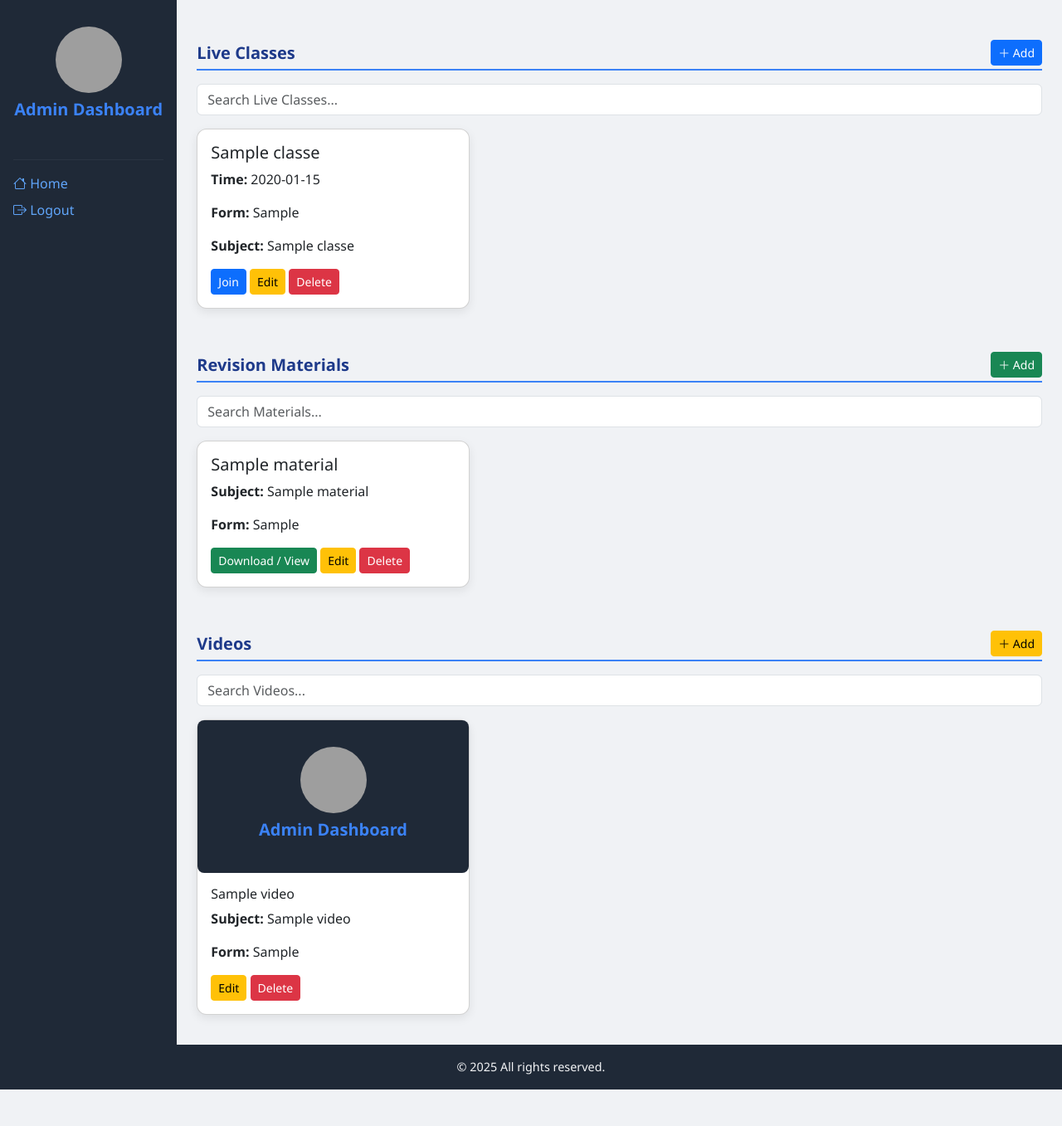
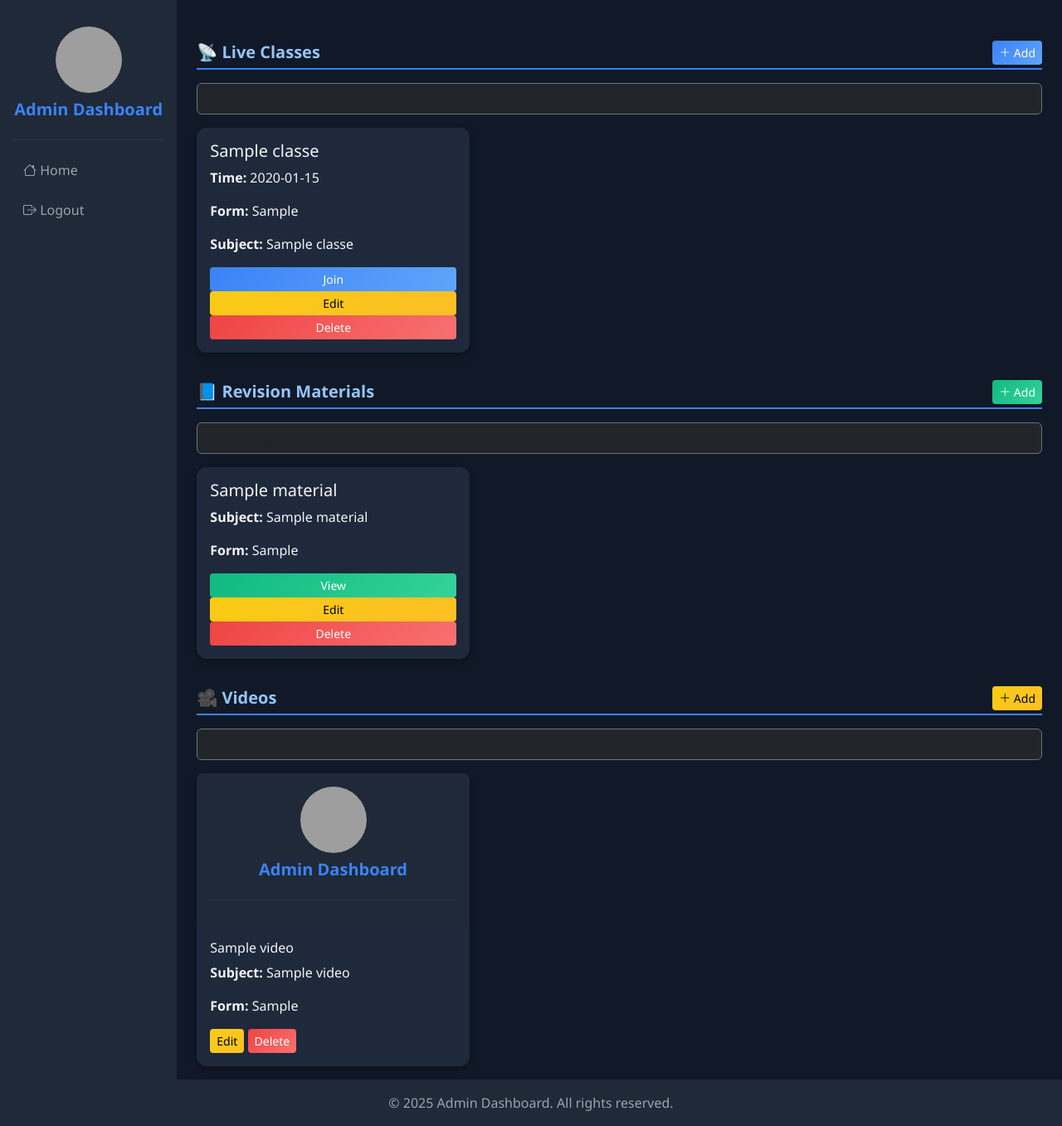
Before and after one commit to sakwasilas/hschool, a Flask app: page /admin in a window 1280 px wide. Shown: the whole page at 83% size. Before the commit the page ends 1313 px from the top, so only its background shows below. Run offline with Flask 3, Linux system fonts and the light colour scheme; the visitor is signed in with stand-in values (Sample User, id 1); tables that the repository leaves empty hold one stand-in row (values such as "Sample post"); some libraries are stand-ins or nearby versions; grey boxes are pictures that could not be loaded.

Commit message:
midea queriries

```diff
--- a/templates/admin/admin_dashboard.html
+++ b/templates/admin/admin_dashboard.html
@@ -4,41 +4,116 @@
   <meta charset="UTF-8">
   <meta name="viewport" content="width=device-width, initial-scale=1.0">
   <title>Admin Dashboard</title>
+
+  <!-- Bootstrap & Icons -->
   <link href="https://cdn.jsdelivr.net/npm/bootstrap@5.3.3/dist/css/bootstrap.min.css" rel="stylesheet">
   <link href="https://cdn.jsdelivr.net/npm/bootstrap-icons/font/bootstrap-icons.css" rel="stylesheet">
+
   <style>
     body {
-      background-color: #f0f2f5;
-      min-height: 100vh;
+      background-color: #111827;
+      color: #f3f4f6;
+      font-family: 'Segoe UI', sans-serif;
       display: flex;
       flex-direction: column;
-      font-family: 'Segoe UI', sans-serif;
+      min-height: 100vh;
     }
+
+    /* Sidebar */
     .sidebar {
       background-color: #1f2937;
-      color: #f3f4f6;
       min-height: 100vh;
       padding: 2rem 1rem;
+      color: #f3f4f6;
     }
-    .sidebar h5 { color: #3b82f6; font-weight: bold; }
-    .sidebar a { color: #60a5fa; text-decoration: none; }
-    .sidebar a:hover { color: #3b82f6; text-decoration: underline; }
+    .sidebar h5 {
+      color: #3b82f6;
+      font-weight: bold;
+    }
+    .sidebar a {
+      color: #9ca3af;
+      text-decoration: none;
+      display: block;
+      margin: 0.5rem 0;
+      padding: 0.5rem 0.75rem;
+      border-radius: 8px;
+      transition: background 0.2s, color 0.2s;
+    }
+    .sidebar a:hover {
+      color: #3b82f6;
+      background-color: #374151;
+    }
+
+    /* Section title */
     .section-title {
       font-weight: 600;
       font-size: 1.25rem;
       margin-top: 2rem;
       margin-bottom: 1rem;
-      color: #1e3a8a;
+      color: #93c5fd;
       border-bottom: 2px solid #3b82f6;
       padding-bottom: 0.25rem;
       display: flex;
       justify-content: space-between;
       align-items: center;
     }
-    .card { border-radius: 12px; box-shadow: 0 4px 12px rgba(0,0,0,0.08); margin-bottom: 20px; }
-    .card:hover { transform: translateY(-3px); box-shadow: 0 6px 20px rgba(0,0,0,0.15); }
-    footer { background-color: #1f2937; color: #f3f4f6; text-align: center; padding: 1rem 0; margin-top: auto; font-size: 0.9rem; }
-    .ratio iframe { border-radius: 8px; }
+
+    /* Cards */
+    .card {
+      border: none;
+      border-radius: 12px;
+      background-color: #1e293b;
+      color: #f3f4f6;
+      box-shadow: 0 4px 10px rgba(0,0,0,0.3);
+      transition: transform 0.2s, box-shadow 0.2s;
+    }
+    .card:hover {
+      transform: translateY(-3px);
+      box-shadow: 0 8px 20px rgba(0,0,0,0.4);
+    }
+
+    .btn {
+      border: none;
+    }
+
+    .btn-primary {
+      background: linear-gradient(135deg, #3b82f6, #60a5fa);
+    }
+    .btn-success {
+      background: linear-gradient(135deg, #10b981, #34d399);
+    }
+    .btn-warning {
+      background: linear-gradient(135deg, #facc15, #fbbf24);
+      color: #000;
+    }
+    .btn-danger {
+      background: linear-gradient(135deg, #ef4444, #f87171);
+    }
+
+    .ratio iframe {
+      border-radius: 8px;
+    }
+
+    footer {
+      background-color: #1f2937;
+      color: #9ca3af;
+      text-align: center;
+      padding: 1rem;
+      margin-top: auto;
+    }
+
+    /* Responsive adjustments */
+    @media (max-width: 768px) {
+      .sidebar {
+        text-align: center;
+        padding: 1rem;
+        min-height: auto;
+      }
+      .sidebar a {
+        display: inline-block;
+        margin: 0.3rem;
+      }
+    }
   </style>
 </head>
 <body>
@@ -47,14 +122,14 @@
   <div class="row flex-nowrap">
 
     <!-- Sidebar -->
-    <nav class="col-12 col-md-3 col-lg-2 sidebar d-flex flex-column sticky-top">
+    <nav class="col-12 col-md-3 col-lg-2 sidebar sticky-top">
       <div class="text-center mb-4">
         <img src="{{ url_for('static', filename='images/logo.jpg') }}" alt="Logo" class="rounded-circle mb-2" width="80" height="80">
         <h5>Admin Dashboard</h5>
       </div>
       <hr style="border-color: rgba(255,255,255,0.2);">
-      <a href="{{ url_for('admin_dashboard') }}" class="mb-2 d-block"><i class="bi bi-house"></i> Home</a>
-      <a href="{{ url_for('logout') }}" class="mb-2 d-block"><i class="bi bi-box-arrow-right"></i> Logout</a>
+      <a href="{{ url_for('admin_dashboard') }}"><i class="bi bi-house"></i> Home</a>
+      <a href="{{ url_for('logout') }}"><i class="bi bi-box-arrow-right"></i> Logout</a>
     </nav>
 
     <!-- Main Content -->
@@ -62,25 +137,25 @@
 
       <!-- Live Classes Section -->
       <div class="section-title">
-        Live Classes
+        📡 Live Classes
         <button class="btn btn-sm btn-primary" data-bs-toggle="modal" data-bs-target="#addLiveClassModal">
           <i class="bi bi-plus-lg"></i> Add
         </button>
       </div>
-      <input type="text" class="form-control mb-3" id="searchLiveClasses" placeholder="Search Live Classes...">
+
+      <input type="text" class="form-control mb-3 bg-dark text-light border-secondary" id="searchLiveClasses" placeholder="Search Live Classes...">
+
       <div class="row row-cols-1 row-cols-md-2 row-cols-lg-3 g-3" id="liveClassesContainer">
         {% for cls in live_classes %}
         <div class="col card-item">
-          <div class="card">
-            <div class="card-body">
-              <h5 class="card-title">{{ cls.title }}</h5>
-              <p class="card-text"><strong>Time:</strong> {{ cls.time }}</p>
-              <p class="card-text"><strong>Form:</strong> {{ cls.form }}</p>
-              <p class="card-text"><strong>Subject:</strong> {{ cls.subject }}</p>
-              <a href="{{ cls.link }}" target="_blank" class="btn btn-primary btn-sm">Join</a>
-              <a href="{{ url_for('edit_live_class', class_id=cls.id) }}" class="btn btn-warning btn-sm">Edit</a>
-              <a href="{{ url_for('delete_live_class', class_id=cls.id) }}" class="btn btn-danger btn-sm">Delete</a>
-            </div>
+          <div class="card p-3">
+            <h5>{{ cls.title }}</h5>
+            <p><strong>Time:</strong> {{ cls.time }}</p>
+            <p><strong>Form:</strong> {{ cls.form }}</p>
+            <p><strong>Subject:</strong> {{ cls.subject }}</p>
+            <a href="{{ cls.link }}" target="_blank" class="btn btn-primary btn-sm">Join</a>
+            <a href="{{ url_for('edit_live_class', class_id=cls.id) }}" class="btn btn-warning btn-sm">Edit</a>
+            <a href="{{ url_for('delete_live_class', class_id=cls.id) }}" class="btn btn-danger btn-sm">Delete</a>
           </div>
         </div>
         {% endfor %}
@@ -88,24 +163,24 @@
 
       <!-- Revision Materials Section -->
       <div class="section-title">
-        Revision Materials
+        📘 Revision Materials
         <button class="btn btn-sm btn-success" data-bs-toggle="modal" data-bs-target="#addMaterialModal">
           <i class="bi bi-plus-lg"></i> Add
         </button>
       </div>
-      <input type="text" class="form-control mb-3" id="searchMaterials" placeholder="Search Materials...">
+
+      <input type="text" class="form-control mb-3 bg-dark text-light border-secondary" id="searchMaterials" placeholder="Search Materials...">
+
       <div class="row row-cols-1 row-cols-md-2 row-cols-lg-3 g-3" id="materialsContainer">
         {% for mat in revision_materials %}
         <div class="col card-item">
-          <div class="card">
-            <div class="card-body">
-              <h5 class="card-title">{{ mat.title }}</h5>
-              <p class="card-text"><strong>Subject:</strong> {{ mat.subject }}</p>
-              <p class="card-text"><strong>Form:</strong> {{ mat.form }}</p>
-              <a href="{{ mat.link }}" target="_blank" class="btn btn-success btn-sm">Download / View</a>
-              <a href="{{ url_for('edit_material', material_id=mat.id) }}" class="btn btn-warning btn-sm">Edit</a>
-              <a href="{{ url_for('delete_material', material_id=mat.id) }}" class="btn btn-danger btn-sm">Delete</a>
-            </div>
+          <div class="card p-3">
+            <h5>{{ mat.title }}</h5>
+            <p><strong>Subject:</strong> {{ mat.subject }}</p>
+            <p><strong>Form:</strong> {{ mat.form }}</p>
+            <a href="{{ mat.link }}" target="_blank" class="btn btn-success btn-sm">View</a>
+            <a href="{{ url_for('edit_material', material_id=mat.id) }}" class="btn btn-warning btn-sm">Edit</a>
+            <a href="{{ url_for('delete_material', material_id=mat.id) }}" class="btn btn-danger btn-sm">Delete</a>
           </div>
         </div>
         {% endfor %}
@@ -113,12 +188,14 @@
 
       <!-- Videos Section -->
       <div class="section-title">
-        Videos
+        🎥 Videos
         <button class="btn btn-sm btn-warning" data-bs-toggle="modal" data-bs-target="#addVideoModal">
           <i class="bi bi-plus-lg"></i> Add
         </button>
       </div>
-      <input type="text" class="form-control mb-3" id="searchVideos" placeholder="Search Videos...">
+
+      <input type="text" class="form-control mb-3 bg-dark text-light border-secondary" id="searchVideos" placeholder="Search Videos...">
+
       <div class="row row-cols-1 row-cols-md-2 row-cols-lg-3 g-3" id="videosContainer">
         {% for video in videos %}
         <div class="col card-item">
@@ -127,9 +204,9 @@
               <iframe src="{{ video.link }}" title="{{ video.title }}" allowfullscreen></iframe>
             </div>
             <div class="card-body">
-              <h6 class="card-title">{{ video.title }}</h6>
-              <p class="card-text"><strong>Subject:</strong> {{ video.subject }}</p>
-              <p class="card-text"><strong>Form:</strong> {{ video.form }}</p>
+              <h6>{{ video.title }}</h6>
+              <p><strong>Subject:</strong> {{ video.subject }}</p>
+              <p><strong>Form:</strong> {{ video.form }}</p>
               <a href="{{ url_for('edit_video', video_id=video.id) }}" class="btn btn-warning btn-sm">Edit</a>
               <a href="{{ url_for('delete_video', video_id=video.id) }}" class="btn btn-danger btn-sm">Delete</a>
             </div>
@@ -143,127 +220,14 @@
 </div>
 
 <footer>
-  &copy; {{ current_year }} All rights reserved.
+  &copy; {{ current_year }} Admin Dashboard. All rights reserved.
 </footer>
 
-<!-- ========================= -->
-<!-- Modals -->
-<!-- ========================= -->
-
-<!-- Add Live Class Modal -->
-<div class="modal fade" id="addLiveClassModal" tabindex="-1" aria-hidden="true">
-  <div class="modal-dialog">
-    <form action="{{ url_for('add_live_class') }}" method="POST" class="modal-content">
-      <div class="modal-header">
-        <h5 class="modal-title">Add Live Class</h5>
-        <button type="button" class="btn-close" data-bs-dismiss="modal"></button>
-      </div>
-      <div class="modal-body">
-        <div class="mb-3"><label class="form-label">Title</label><input type="text" class="form-control" name="title" required></div>
-        <div class="mb-3"><label class="form-label">Link</label><input type="url" class="form-control" name="link" required></div>
-        <div class="mb-3"><label class="form-label">Time</label><input type="text" class="form-control" name="time"></div>
-        <div class="mb-3">
-          <label class="form-label">Form / Class</label>
-          <select class="form-select" name="form">
-            <option value="Form 1">Form 1</option>
-            <option value="Form 2">Form 2</option>
-            <option value="Form 3">Form 3</option>
-            <option value="Form 4">Form 4</option>
-            <option value="all">All</option>
-          </select>
-        </div>
-        <div class="mb-3"><label class="form-label">Subject</label><input type="text" class="form-control" name="subject"></div>
-      </div>
-      <div class="modal-footer"><button type="submit" class="btn btn-primary">Add Class</button></div>
-    </form>
-  </div>
-</div>
-
-<!-- Add Material Modal -->
-<div class="modal fade" id="addMaterialModal" tabindex="-1" aria-hidden="true">
-  <div class="modal-dialog">
-    <form action="{{ url_for('add_material') }}" method="POST" enctype="multipart/form-data" class="modal-content">
-      <div class="modal-header">
-        <h5 class="modal-title">Add Material</h5>
-        <button type="button" class="btn-close" data-bs-dismiss="modal"></button>
-      </div>
-
-      <div class="modal-body">
-        <div class="mb-3"><label class="form-label">Title</label><input type="text" class="form-control" name="title" required></div>
-        <div class="mb-3"><label class="form-label">Subject</label><input type="text" class="form-control" name="subject" required></div>
-        <div class="mb-3">
-          <label class="form-label">Class / Form</label>
-          <select class="form-select" name="form" required>
-            <option value="Form 1">Form 1</option>
-            <option value="Form 2">Form 2</option>
-            <option value="Form 3">Form 3</option>
-            <option value="Form 4">Form 4</option>
-            <option value="all">All</option>
-          </select>
-        </div>
-
-        <hr>
-        <div class="mb-3">
-          <label class="form-label">Upload Option</label>
-          <select class="form-select" id="uploadOption" onchange="toggleUploadField()" required>
-            <option value="file">Upload File</option>
-            <option value="link">Google Drive Link</option>
-          </select>
-        </div>
-
-        <div class="mb-3" id="fileUploadField">
-          <label class="form-label">Select File</label>
-          <input type="file" class="form-control" name="file" accept=".pdf,.doc,.docx,.ppt,.pptx,.xls,.xlsx">
-        </div>
-
-        <div class="mb-3 d-none" id="linkUploadField">
-          <label class="form-label">Google Drive Link</label>
-          <input type="url" class="form-control" name="link" placeholder="Paste Google Drive link here">
-        </div>
-      </div>
-
-      <div class="modal-footer"><button type="submit" class="btn btn-success">Add Material</button></div>
-    </form>
-  </div>
-</div>
-
-<!-- Add Video Modal -->
-<div class="modal fade" id="addVideoModal" tabindex="-1" aria-hidden="true">
-  <div class="modal-dialog">
-    <form action="{{ url_for('add_video') }}" method="POST" class="modal-content">
-      <div class="modal-header">
-        <h5 class="modal-title">Add Video</h5>
-        <button type="button" class="btn-close" data-bs-dismiss="modal"></button>
-      </div>
-      <div class="modal-body">
-        <div class="mb-3"><label class="form-label">Title</label><input type="text" class="form-control" name="title" required></div>
-        <div class="mb-3"><label class="form-label">Video Link</label><input type="url" class="form-control" name="link" required></div>
-        <div class="mb-3"><label class="form-label">Subject</label><input type="text" class="form-control" name="subject" required></div>
-        <div class="mb-3">
-          <label class="form-label">Class / Form</label>
-          <select class="form-select" name="form" required>
-            <option value="Form 1">Form 1</option>
-            <option value="Form 2">Form 2</option>
-            <option value="Form 3">Form 3</option>
-            <option value="Form 4">Form 4</option>
-            <option value="all">All</option>
-          </select>
-        </div>
-      </div>
-      <div class="modal-footer"><button type="submit" class="btn btn-warning">Add Video</button></div>
-    </form>
-  </div>
-</div>
-
+<!-- Bootstrap -->
 <script src="https://cdn.jsdelivr.net/npm/bootstrap@5.3.3/dist/js/bootstrap.bundle.min.js"></script>
 
+<!-- Search Function -->
 <script>
-  function toggleUploadField() {
-    const option = document.getElementById('uploadOption').value;
-    document.getElementById('fileUploadField').classList.toggle('d-none', option !== 'file');
-    document.getElementById('linkUploadField').classList.toggle('d-none', option !== 'link');
-  }
-
   function setupSearch(inputId, containerId) {
     const input = document.getElementById(inputId);
     const container = document.getElementById(containerId);
@@ -271,7 +235,7 @@
     input.addEventListener('input', () => {
       const query = input.value.toLowerCase();
       cards.forEach(card => {
-        const title = card.querySelector('.card-title').innerText.toLowerCase();
+        const title = card.querySelector('h5, h6').innerText.toLowerCase();
         card.style.display = title.includes(query) ? '' : 'none';
       });
     });
```
